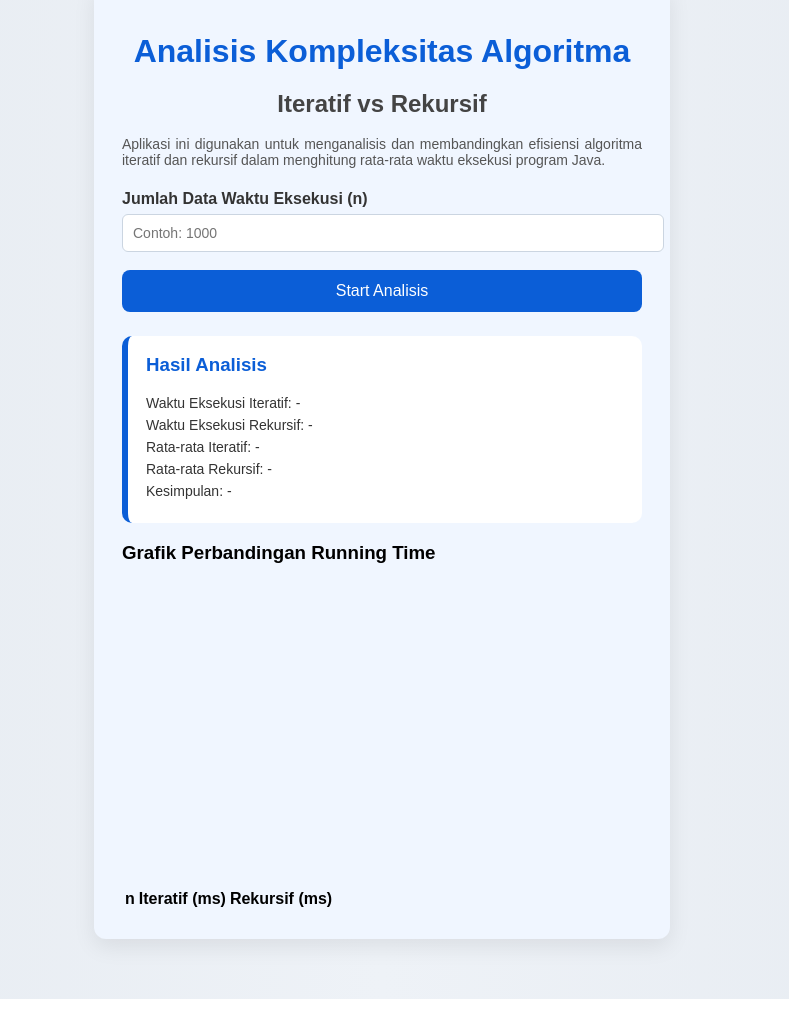
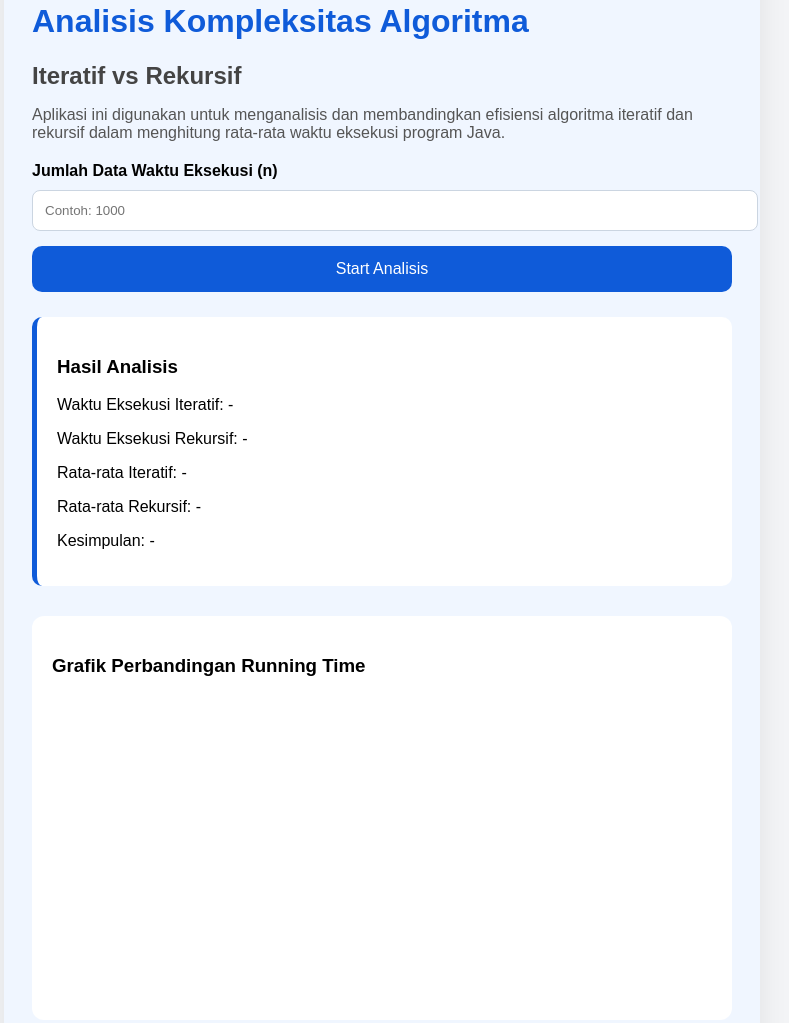
Before and after one commit to MuhammadAzka123/ChillByte_Tubes_AKA, a plain HTML site: page index.html in a window 1280 px wide. Shown: the part 76-1099 px from the top of the page, without its empty margins (258-1047 px from the left). Before the commit the page ends 1075 px from the top, so only its background shows below. Drawn offline with Linux system fonts and the light colour scheme.

Commit message:
Update style.css

```diff
--- a/style.css
+++ b/style.css
@@ -1,88 +1,90 @@
 body {
-    font-family: Arial, Helvetica, sans-serif;
-    background: linear-gradient(
-        90deg,
-        #e6ebf1 0%,
-        #eef2f7 50%,
-        #e6ebf1 100%
-    );
-    margin: 0;
-    padding: 0;
+    background: #f3f4f6;
+    font-family: Arial, sans-serif;
 }
 
 .container {
-    width: 520px;
-    margin: 60px auto;
-    background-color: #f0f6ff;
+    max-width: 700px;
+    margin: 30px auto;
+    background: #f0f6ff;
     padding: 28px;
-    border-radius: 12px;
-    box-shadow: 0 8px 22px rgba(0, 0, 0, 0.08);
+    border-radius: 16px;
+    box-shadow: 0 10px 30px rgba(0,0,0,0.08);
 }
 
+
 h1 {
-    text-align: center;
-    color: #0b5ed7;
-    margin-bottom: 6px;
+    color: #0f5bd9;
+    font-size: 32px;
 }
 
 h2 {
-    text-align: center;
     color: #444;
-    margin-bottom: 18px;
+    margin-bottom: 10px;
 }
 
 .desc {
-    font-size: 14px;
-    text-align: justify;
-    margin-bottom: 22px;
     color: #555;
+    margin-bottom: 20px;
 }
 
 label {
     font-weight: bold;
-    color: #333;
 }
 
 input {
     width: 100%;
-    padding: 10px;
-    margin-top: 6px;
-    margin-bottom: 18px;
+    padding: 12px;
+    margin: 10px 0 15px;
+    border-radius: 8px;
     border: 1px solid #cbd5e1;
-    border-radius: 6px;
-    font-size: 14px;
 }
 
 button {
     width: 100%;
-    padding: 12px;
-    background-color: #0b5ed7;
-    color: #ffffff;
+    padding: 14px;
+    background: #0f5bd9;
+    color: white;
     border: none;
-    border-radius: 8px;
+    border-radius: 10px;
     font-size: 16px;
     cursor: pointer;
 }
 
 button:hover {
-    background-color: #084298;
+    background: #0c4bb8;
 }
 
 .result {
-    margin-top: 24px;
-    background-color: #ffffff;
-    padding: 18px;
+    margin-top: 25px;
+    background: white;
+    padding: 20px;
+    border-left: 5px solid #0f5bd9;
     border-radius: 10px;
-    border-left: 6px solid #0b5ed7;
 }
 
-.result h3 {
-    margin-top: 0;
-    color: #0b5ed7;
+.chart-box {
+    margin-top: 30px;
+    background: white;
+    padding: 20px;
+    border-radius: 12px;
 }
 
-.result p {
-    margin: 6px 0;
-    color: #333;
-    font-size: 14px;
+.table {
+    width: 100%;
+    margin-top: 25px;
+    border-collapse: collapse;
+    background: white;
+    border-radius: 12px;
+    overflow: hidden;
 }
+
+.table th, .table td {
+    padding: 12px;
+    text-align: center;
+    border-bottom: 1px solid #e2e8f0;
+}
+
+.table th {
+    background: #e0ebff;
+}
```
